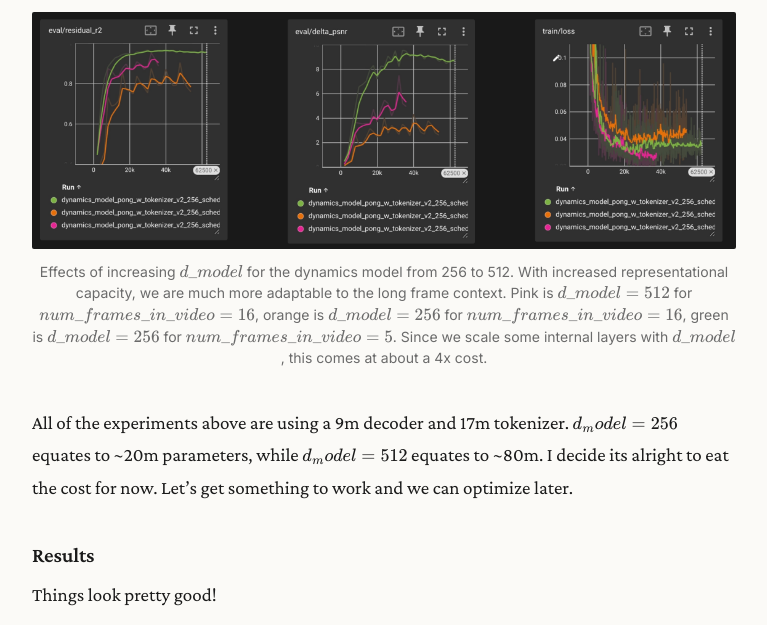
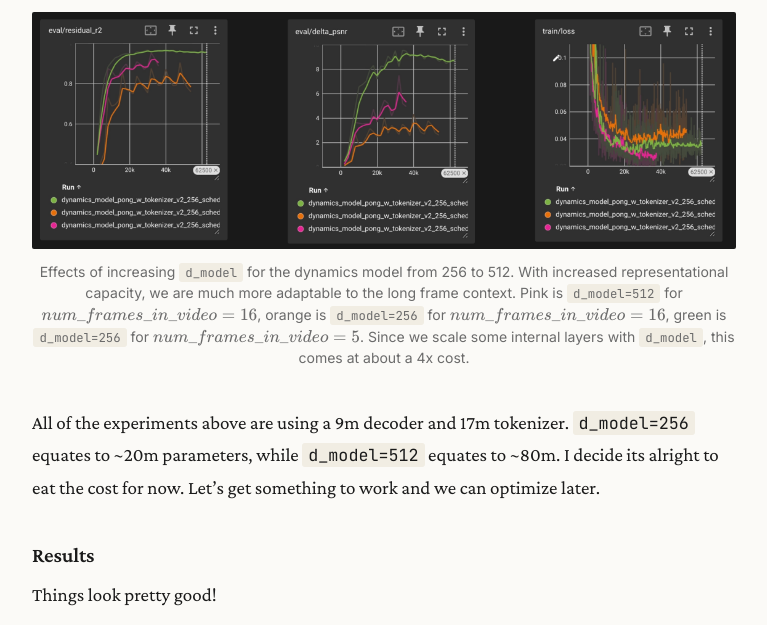
Before and after one commit to adb262/adb262.github.io, a Jekyll site: the page built from blogs/world_model_priors/index.md, in a window 1280 px wide and 900 px high, scrolled down 17982 px, cut to the strip 0-625 px from the top of the window. Shown: the whole strip, without its empty margins (256-1023 px from the left). Built offline with Jekyll 4.4.1, drawn with Linux system fonts in a browser that asks for light colours.

Commit message:
Fix d_model

```diff
--- a/blogs/world_model_priors/index.md
+++ b/blogs/world_model_priors/index.md
@@ -303,10 +303,10 @@ Both of these are using the same architecture. It is quite clear that learning o
 
 <figure>
   <img src="dmodel-scaling.png" alt="Curves comparing dynamics-model width of 256 versus 512 across 5- and 16-frame contexts, where the wider model adapts much better to long contexts.">
-  <figcaption>Effects of increasing $d\_model$ for the dynamics model from 256 to 512. With increased representational capacity, we are much more adaptable to the long frame context. Pink is $d\_model=512$ for $num\_frames\_in\_video=16$, orange is $d\_model=256$ for $num\_frames\_in\_video=16$, green is $d\_model=256$ for $num\_frames\_in\_video=5$. Since we scale some internal layers with $d\_model$, this comes at about a 4x cost.</figcaption>
+  <figcaption>Effects of increasing <code>d_model</code> for the dynamics model from 256 to 512. With increased representational capacity, we are much more adaptable to the long frame context. Pink is <code>d_model=512</code> for $num\_frames\_in\_video=16$, orange is <code>d_model=256</code> for $num\_frames\_in\_video=16$, green is <code>d_model=256</code> for $num\_frames\_in\_video=5$. Since we scale some internal layers with <code>d_model</code>, this comes at about a 4x cost.</figcaption>
 </figure>
 
-All of the experiments above are using a 9m decoder and 17m tokenizer. $d\_model=256$ equates to ~20m parameters, while $d\_model=512$ equates to ~80m. I decide its alright to eat the cost for now. Let's get something to work and we can optimize later.
+All of the experiments above are using a 9m decoder and 17m tokenizer. `d_model=256` equates to ~20m parameters, while `d_model=512` equates to ~80m. I decide its alright to eat the cost for now. Let's get something to work and we can optimize later.
 
 ### Results
 
```
